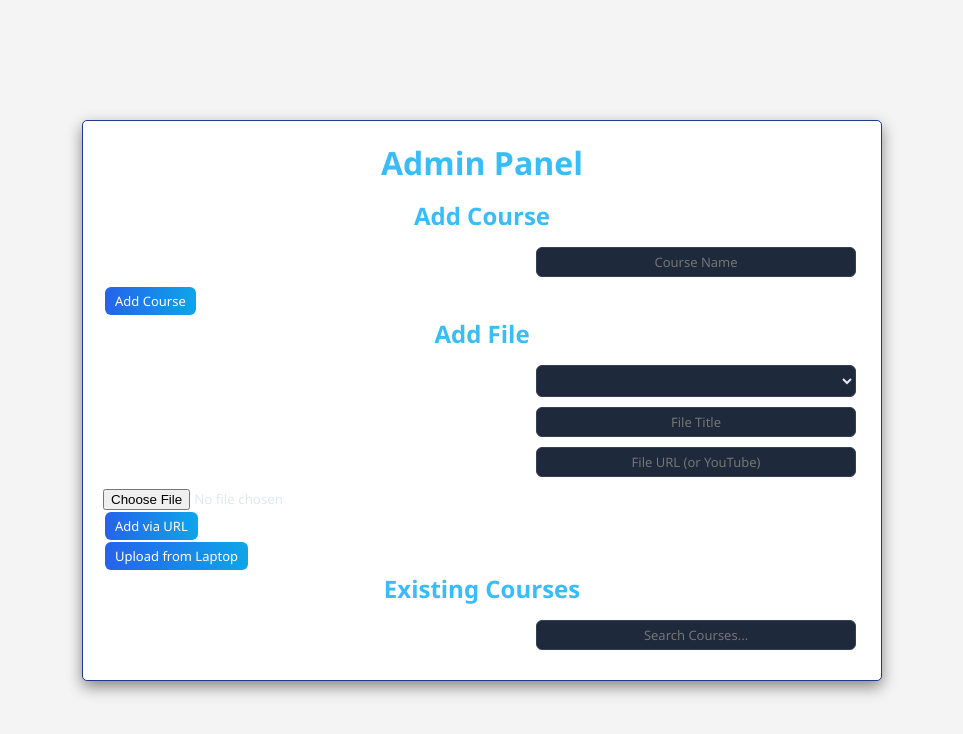
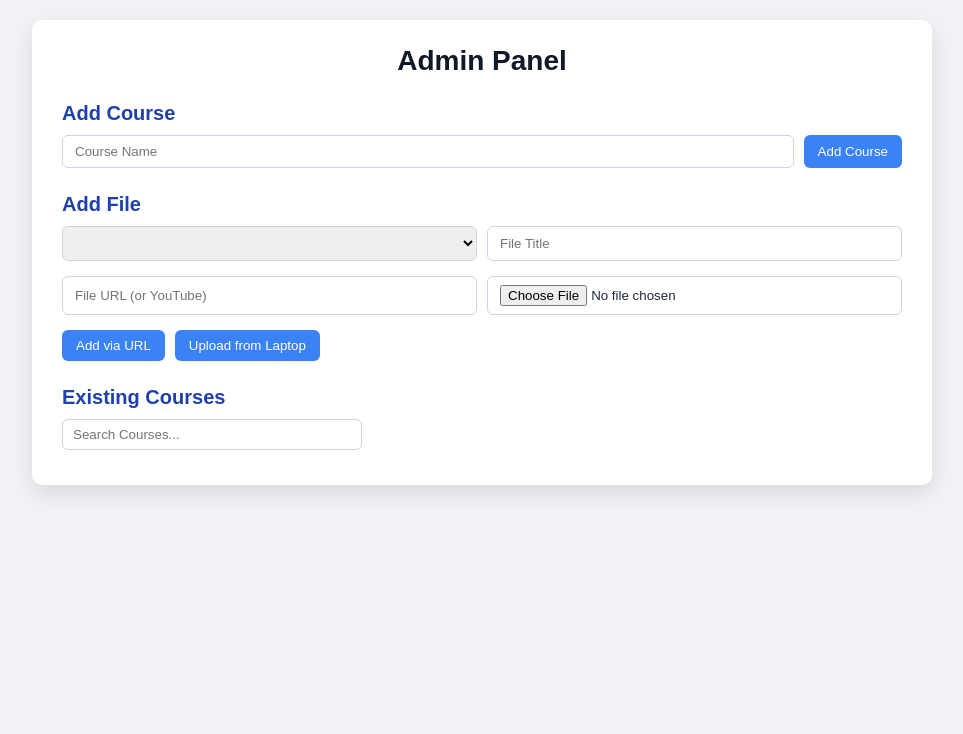
Before and after one commit to Dola-07/my-course-project, a website: page admin.html in a window 1280 px wide. Shown: the whole page, without its empty margins (158-1121 px from the left). Drawn offline with Linux system fonts and the light colour scheme; no server answers.

Commit message:
Update admin.html

```diff
--- a/admin.html
+++ b/admin.html
@@ -3,14 +3,144 @@
 <head>
 <meta charset="UTF-8">
 <title>Admin Panel</title>
-<link rel="stylesheet" href="style.css">
 <style>
-    body { font-family: Arial, sans-serif; background: #f4f4f4; padding: 20px; }
-    .container { max-width: 800px; margin: auto; background: white; padding: 20px; border-radius: 5px; }
-    input[type="text"], select { padding: 5px; margin-right: 5px; margin-bottom: 10px; }
-    button { padding: 5px 10px; margin: 2px; }
-    .search-box { margin: 10px 0; }
-    ul { list-style: none; padding-left: 0; }
+/* ===== Global Reset ===== */
+* {
+    box-sizing: border-box;
+    margin: 0;
+    padding: 0;
+    font-family: 'Poppins', Arial, sans-serif;
+}
+
+body {
+    background: #f0f2f5;
+    padding: 20px;
+    color: #1f2937;
+}
+
+/* ===== Container ===== */
+.container {
+    max-width: 900px;
+    margin: auto;
+    background: #fff;
+    padding: 25px 30px;
+    border-radius: 10px;
+    box-shadow: 0 8px 20px rgba(0,0,0,0.1);
+}
+
+/* ===== Headings ===== */
+h1 {
+    font-size: 28px;
+    margin-bottom: 20px;
+    color: #111827;
+    text-align: center;
+}
+h2 {
+    font-size: 20px;
+    margin-top: 25px;
+    margin-bottom: 10px;
+    color: #1e40af;
+}
+
+/* ===== Form Section ===== */
+.form-row {
+    display: flex;
+    flex-wrap: wrap;
+    gap: 10px;
+    margin-bottom: 15px;
+}
+
+input[type="text"], input[type="file"], select {
+    padding: 8px 12px;
+    border: 1px solid #cbd5e1;
+    border-radius: 6px;
+    flex: 1;
+    min-width: 150px;
+    transition: all 0.2s;
+}
+input[type="text"]:focus, select:focus, input[type="file"]:focus {
+    border-color: #3b82f6;
+    outline: none;
+}
+
+/* ===== Buttons ===== */
+button {
+    padding: 8px 14px;
+    background: #3b82f6;
+    color: #fff;
+    border: none;
+    border-radius: 6px;
+    cursor: pointer;
+    font-weight: 500;
+    transition: all 0.2s;
+}
+button:hover {
+    background: #2563eb;
+}
+
+/* ===== Search Box ===== */
+.search-box {
+    margin: 10px 0;
+}
+.search-box input {
+    padding: 7px 10px;
+    border: 1px solid #cbd5e1;
+    border-radius: 6px;
+    width: 100%;
+    max-width: 300px;
+}
+
+/* ===== Course & Files List ===== */
+ul {
+    list-style: none;
+    padding-left: 0;
+}
+li {
+    background: #f9fafb;
+    margin-bottom: 10px;
+    padding: 12px 15px;
+    border-radius: 8px;
+    box-shadow: 0 2px 5px rgba(0,0,0,0.05);
+    display: flex;
+    flex-direction: column;
+}
+
+/* Buttons row inside list item */
+li .actions {
+    margin-top: 8px;
+    display: flex;
+    flex-wrap: wrap;
+    gap: 8px;
+}
+
+/* Nested Files List */
+ul ul li {
+    background: #eef2ff;
+    margin-left: 20px;
+    display: flex;
+    justify-content: space-between;
+    align-items: center;
+}
+
+/* File links */
+ul ul li a {
+    margin-left: 10px;
+    color: #2563eb;
+    text-decoration: none;
+}
+ul ul li a:hover {
+    text-decoration: underline;
+}
+
+/* Responsive */
+@media (max-width: 600px) {
+    .form-row {
+        flex-direction: column;
+    }
+    button {
+        width: 100%;
+    }
+}
 </style>
 </head>
 <body>
@@ -18,16 +148,24 @@
 <h1>Admin Panel</h1>
 
 <h2>Add Course</h2>
+<div class="form-row">
     <input type="text" id="newCourse" placeholder="Course Name">
     <button onclick="addCourse()">Add Course</button>
+</div>
 
 <h2>Add File</h2>
+<div class="form-row">
     <select id="courseSelect"></select>
     <input type="text" id="fileTitle" placeholder="File Title">
+</div>
+<div class="form-row">
     <input type="text" id="fileURL" placeholder="File URL (or YouTube)">
     <input type="file" id="fileUpload">
+</div>
+<div class="form-row">
     <button onclick="addFile()">Add via URL</button>
     <button onclick="uploadFile()">Upload from Laptop</button>
+</div>
 
 <h2>Existing Courses</h2>
 <div class="search-box">
@@ -40,10 +178,10 @@
 <script>
 const courseSelect = document.getElementById('courseSelect');
 const adminCourseList = document.getElementById('adminCourseList');
-const apiBase = 'http://localhost:3000'; // Change to your backend URL
-let allCourses = []; // store all courses globally
+const apiBase = 'http://localhost:3000';
+let allCourses = [];
 
-// Load courses from backend
+// Load courses
 async function loadCourses() {
     try {
         const res = await fetch(`${apiBase}/courses`);
@@ -65,15 +203,17 @@ async function loadCourses() {
     }
 }
 
-// Render course list
+// Render courses
 function renderCourses(courses) {
     adminCourseList.innerHTML = '';
     courses.forEach(c => {
         const li = document.createElement('li');
         li.innerHTML = `
             <strong>${c.name}</strong>
+            <div class="actions">
                 <button onclick="deleteCourse('${c._id}')">Delete Course</button>
                 <button onclick="toggleFiles('${c.name}', '${c._id}')">View Files</button>
+            </div>
             <div class="search-box" id="fileSearchBox-${c._id}" style="display:none;">
                 <input type="text" placeholder="Search Files..." oninput="filterFiles('${c._id}')">
             </div>
@@ -90,7 +230,7 @@ function filterCourses() {
     renderCourses(filtered);
 }
 
-// Toggle files list for a course
+// Toggle files
 async function toggleFiles(courseName, courseId) {
     const ul = document.getElementById(`files-${courseId}`);
     const searchBox = document.getElementById(`fileSearchBox-${courseId}`);
@@ -103,14 +243,13 @@ async function toggleFiles(courseName, courseId) {
     searchBox.style.display = 'block';
     ul.innerHTML = 'Loading...';
 
-    // Fetch files
     const res = await fetch(`${apiBase}/files/${courseName}`);
     const files = await res.json();
-    ul.dataset.files = JSON.stringify(files); // store for search
+    ul.dataset.files = JSON.stringify(files);
     renderFiles(courseId, files);
 }
 
-// Render files under a course
+// Render files
 function renderFiles(courseId, files) {
     const ul = document.getElementById(`files-${courseId}`);
     ul.innerHTML = '';
@@ -118,14 +257,16 @@ function renderFiles(courseId, files) {
         const li = document.createElement('li');
         li.innerHTML = `
             ${f.title}
+            <span>
                 <a href="${apiBase}/${f.url}" target="_blank">View/Download</a>
                 <button onclick="deleteFile('${f._id}', '${courseId}')">Delete File</button>
+            </span>
         `;
         ul.appendChild(li);
     });
 }
 
-// Filter files inside a course
+// Filter files
 function filterFiles(courseId) {
     const query = document.querySelector(`#fileSearchBox-${courseId} input`).value.toLowerCase();
     const files = JSON.parse(document.getElementById(`files-${courseId}`).dataset.files || '[]');
```
Lines whose indentation alone changed are shown as unchanged.
